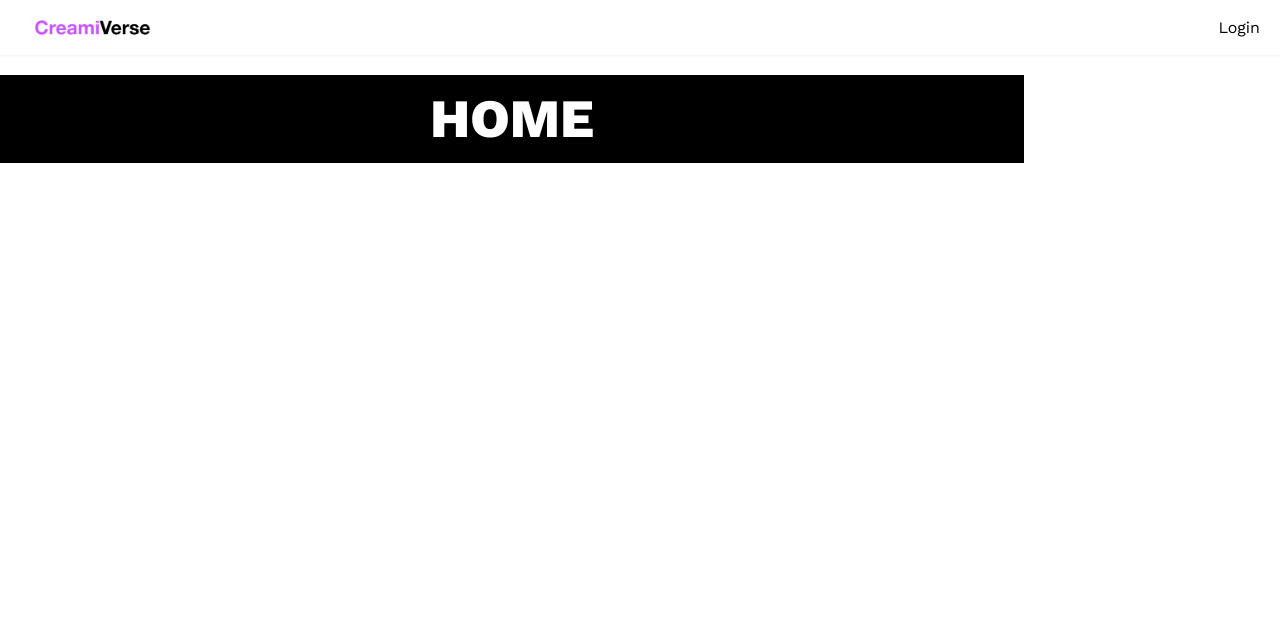
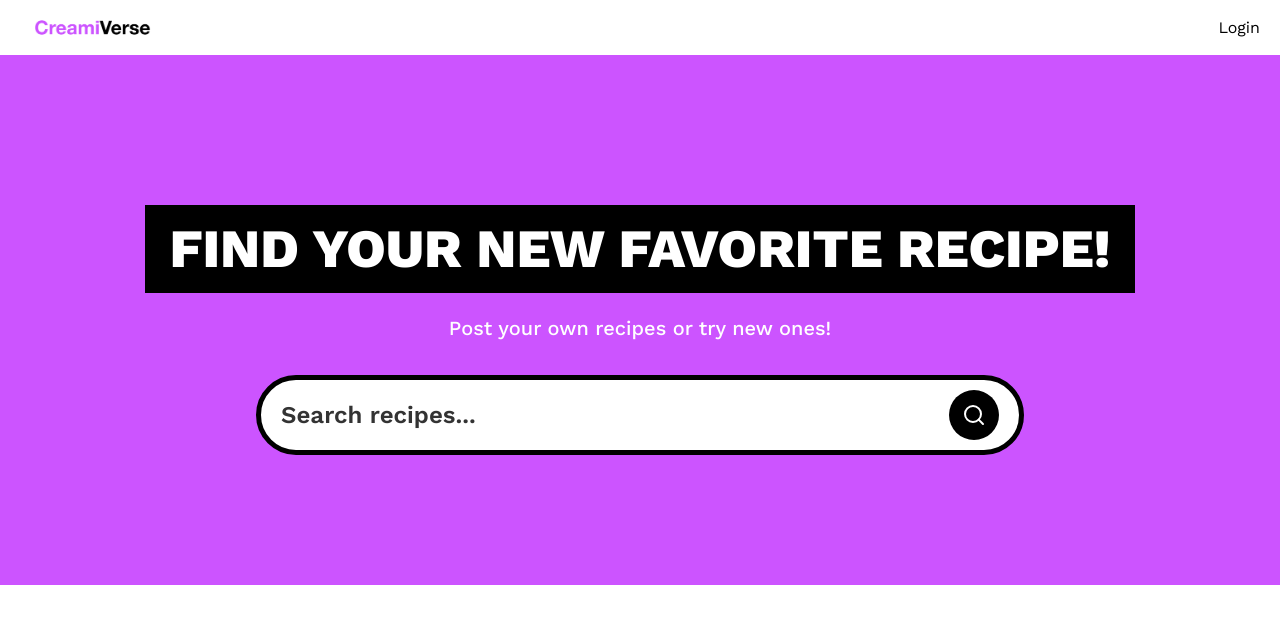
Before and after one commit to mbouli/CreamiVerse, a Next.js app: page / in a window 1280 px wide. Shown: the top 624 px of the page. Built offline with nearby package versions, Linux system fonts and the light colour scheme; no server answers.

Commit message:
header & search form!

```diff
--- a/app/(root)/page.tsx
+++ b/app/(root)/page.tsx
@@ -1,7 +1,17 @@
-export default function Home() {
+import SearchForm from '@/app/components/SearchForm';
+
+export default async function Home({ searchParams }: {
+  searchParams: Promise<{ query?: string }>
+}) {
+
+  const query = (await searchParams).query;
   return (
     <>
-      <h1 className="heading">Home</h1>
+      <section className="main_container">
+        <h1 className="heading">Find your new favorite recipe!</h1>
+        <p className="sub-heading">Post your own recipes or try new ones!</p>
+        <SearchForm query={query} />
+      </section>
     </>
   );
 }
--- /dev/null
+++ b/app/components/SearchForm.tsx
@@ -0,0 +1,28 @@
+import React from 'react'
+import Form from 'next/form';
+import SearchFormReset from './SearchFormReset';
+import { SearchIcon } from 'lucide-react';
+
+const SearchForm = ({ query }: { query?: string }) => {
+    return (
+        <Form action='/' scroll={false} className="search-form">
+            <input
+                name="query"
+                defaultValue={query}
+                className='search-input'
+                placeholder='Search recipes...'
+            />
+            <div className="flex gap-2">
+                {query && (
+                    <SearchFormReset />
+                )}
+
+                <button type="submit" className='search-btn text-white'>
+                    <SearchIcon />
+                </button>
+            </div>
+        </Form>
+    )
+}
+
+export default SearchForm
--- /dev/null
+++ b/app/components/SearchFormReset.tsx
@@ -0,0 +1,21 @@
+'use client';
+import { CircleXIcon } from "lucide-react";
+import Link from "next/link";
+
+const SearchFormReset = () => {
+    const reset = () => {
+        const form = document.querySelector('.search-form') as HTMLFormElement;
+        if (form) {
+            form.reset();
+        }
+    }
+    return (
+        <button type="reset" onClick={reset}>
+            <Link href="/" className="search-btn text-white">
+                <CircleXIcon />
+            </Link>
+        </button>
+    )
+}
+
+export default SearchFormReset
--- a/app/globals.css
+++ b/app/globals.css
@@ -32,7 +32,8 @@
         --chart-4: 43 74% 66%;
         --chart-5: 27 87% 67%;
     }
-  .dark {
+
+    .dark {
         --background: 222.2 84% 4.9%;
         --foreground: 210 40% 98%;
         --card: 222.2 84% 4.9%;
@@ -97,7 +98,7 @@
         @apply font-normal text-sm text-white-100/80;
     }
 
-    .pink_container {
+    .main_container {
         @apply w-full bg-primary min-h-[530px] pattern flex justify-center items-center flex-col py-10 px-6;
     }
 
@@ -139,7 +140,7 @@
     }
 
     .profile_title {
-        @apply w-11/12 bg-white border-[5px] border-black rounded-[20px] px-5 py-3 absolute -top-9 after:absolute after:content-[''] after:-top-1 after:right-0 after:-skew-y-6 after:bg-black after:-z-[1] after:rounded-[20px] after:w-full after:h-[60px] before:absolute before:content-[''] before:-bottom-1 before:left-0  before:-skew-y-6 before:w-full before:h-[60px] before:bg-black  before:-z-[1] before:rounded-[20px] shadow-100;
+        @apply w-11/12 bg-white border-[5px] border-black rounded-[20px] px-5 py-3 absolute -top-9 after:absolute after:content-[''] after:-top-1 after:right-0 after:-skew-y-6 after:bg-black after:-z-[1] after:rounded-[20px] after:w-full after:h-[60px] before:absolute before:content-[''] before:-bottom-1 before:left-0 before:-skew-y-6 before:w-full before:h-[60px] before:bg-black before:-z-[1] before:rounded-[20px] shadow-100;
     }
 
     .profile_image {
@@ -249,13 +250,11 @@
     }
 
     .pattern {
-        background-image: linear-gradient(
-                to right,
+        background-image: linear-gradient(to right,
                 transparent 49.5%,
                 rgba(251, 232, 67, 0.2) 49.5%,
                 rgba(251, 232, 67, 0.6) 50.5%,
-                transparent 50.5%
-        );
+                transparent 50.5%);
         background-size: 5% 100%;
         background-position: center;
         background-repeat: repeat-x;
@@ -273,10 +272,11 @@
 
 
 @layer base {
-  * {
-    @apply border-border outline-ring/50;
+    * {
+        @apply border-border outline-ring/50;
     }
-  body {
-    @apply bg-background text-foreground;
+
+    body {
+        @apply bg-background text-foreground;
     }
 }
--- a/tailwind.config.ts
+++ b/tailwind.config.ts
@@ -15,8 +15,8 @@ const config: Config = {
 			},
 			colors: {
 				primary: {
-  				'100': '#f1e8ff',
-  				DEFAULT: 'hsl(var(--primary))',
+					'100': '#b98bff',
+					DEFAULT: '#CC54FF',
 					foreground: 'hsl(var(--primary-foreground))'
 				},
 				secondary: {
```
Lines whose indentation alone changed are shown as unchanged.
